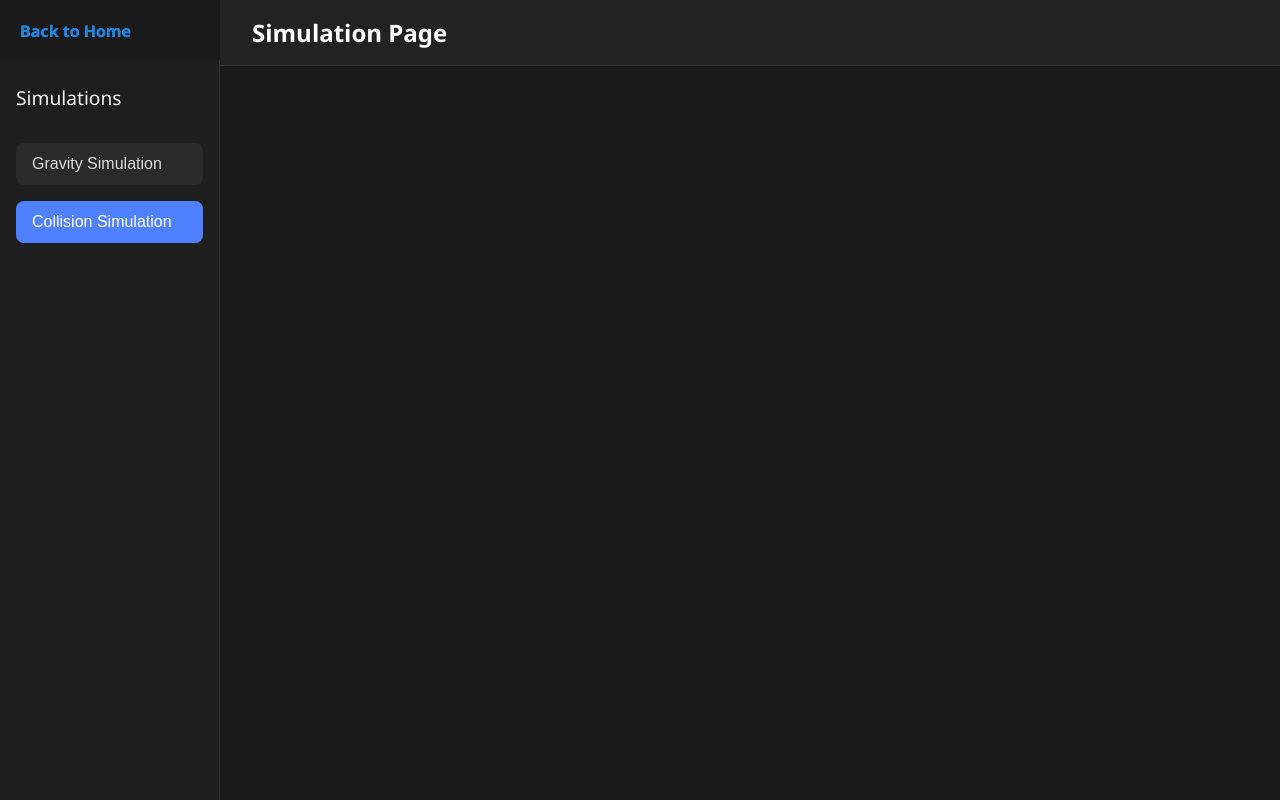
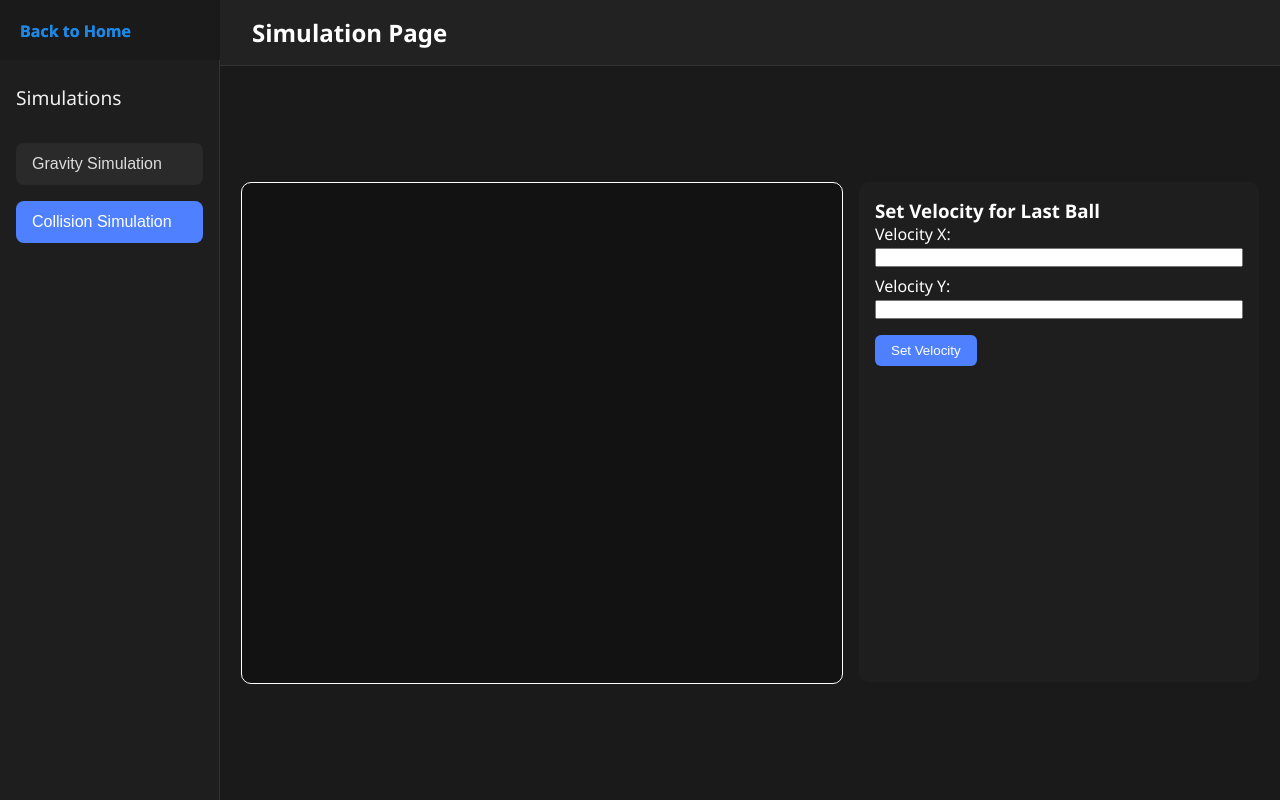
Before and after one commit to zhijin-feng/physics-playground, a React (Vite) app: page /simulation in a window 1280 px wide. Both pictures are taken after a click on the button "Collision Simulation". Built offline with nearby package versions, Linux system fonts and the light colour scheme.

Commit message:
Create collision simulation
Create the collision simulation page where users can click to add balls and observe the collision between balls and the wall

```diff
--- a/src/components/simulations/CollisionSimulation.jsx
+++ b/src/components/simulations/CollisionSimulation.jsx
@@ -0,0 +1,138 @@
+import { useRef, useEffect, useState } from 'react';
+import '../../styles/simulation.css';
+
+function CollisionSimulation() {
+    const canvasRef = useRef(null);
+    const ballsRef = useRef([]); // 用来存储所有小球的状态（x, y, vx, vy）
+    const [lastClickPos, setLastClickPos] = useState(null);
+    const [vxInput, setVxInput] = useState('');
+    const [vyInput, setVyInput] = useState('');
+
+    useEffect(() => {
+        const canvas = canvasRef.current;
+        const ctx = canvas.getContext('2d');
+
+        let animationFrameId;
+
+        function draw() {
+            ctx.clearRect(0, 0, canvas.width, canvas.height);
+
+            // 更新小球位置并处理边界碰撞
+            ballsRef.current.forEach((ball) => {
+                // 更新位置
+                ball.x += ball.vx;
+                ball.y += ball.vy;
+
+                // 边界反弹逻辑（保留 10 像素半径）
+                if (ball.x < 10 || ball.x > canvas.width - 10) {
+                    ball.vx *= -1;
+                    ball.x = Math.max(10, Math.min(ball.x, canvas.width - 10));
+                }
+                if (ball.y < 10 || ball.y > canvas.height - 10) {
+                    ball.vy *= -1;
+                    ball.y = Math.max(10, Math.min(ball.y, canvas.height - 10));
+                }
+            });
+
+            // 画小球
+            ballsRef.current.forEach((ball) => {
+                ctx.beginPath();
+                ctx.arc(ball.x, ball.y, 10, 0, Math.PI * 2);
+                ctx.fillStyle = 'red';
+                ctx.fill();
+            });
+
+            animationFrameId = requestAnimationFrame(draw);
+        }
+
+        draw();
+
+        return () => cancelAnimationFrame(animationFrameId);
+    }, []);
+
+    // 点击画布添加小球
+    const handleCanvasClick = (e) => {
+        const rect = canvasRef.current.getBoundingClientRect();
+        const clickX = e.clientX - rect.left;
+        const clickY = e.clientY - rect.top;
+
+        ballsRef.current.push({ x: clickX, y: clickY, vx: 0, vy: 0 });
+        setLastClickPos({ x: clickX, y: clickY });
+    };
+
+    // 为最后点击的小球设置速度
+    const handleSetVelocity = () => {
+        if (!lastClickPos) return alert('Please click on the canvas to place a ball first.');
+
+        const vx = parseFloat(vxInput);
+        const vy = parseFloat(vyInput);
+
+        if (isNaN(vx) || isNaN(vy)) return alert('Please enter valid numbers for velocity.');
+
+        // 查找最后点击位置对应的小球
+        for (let i = ballsRef.current.length - 1; i >= 0; i--) {
+            const ball = ballsRef.current[i];
+            if (ball.x === lastClickPos.x && ball.y === lastClickPos.y) {
+                ball.vx = vx;
+                ball.vy = vy;
+                break;
+            }
+        }
+    };
+
+    return (
+        <div style={{ display: 'flex', gap: '1rem', padding: '1rem' }}>
+            {/* 画布区域 */}
+            <canvas
+                ref={canvasRef}
+                width={600}
+                height={500}
+                onClick={handleCanvasClick}
+                style={{
+                    border: '1px solid white',
+                    borderRadius: '10px',
+                    backgroundColor: '#121212',
+                }}
+            />
+
+            {/* 右侧输入面板 */}
+            <div
+                className="sim-ai-answer-panel"
+                style={{
+                    width: 400,
+                    height: 500,
+                    padding: '1rem',
+                    boxSizing: 'border-box',
+                    backgroundColor: '#1e1e1e',
+                    color: 'white',
+                    borderRadius: '10px',
+                }}
+            >
+                <h3>Set Velocity for Last Ball</h3>
+                <label>
+                    Velocity X:{' '}
+                    <input
+                        type="number"
+                        value={vxInput}
+                        onChange={(e) => setVxInput(e.target.value)}
+                        style={{ width: '100%', marginBottom: '0.5rem' }}
+                    />
+                </label>
+                <label>
+                    Velocity Y:{' '}
+                    <input
+                        type="number"
+                        value={vyInput}
+                        onChange={(e) => setVyInput(e.target.value)}
+                        style={{ width: '100%' }}
+                    />
+                </label>
+                <button onClick={handleSetVelocity} className="sim-ai-button" style={{ marginTop: '1rem' }}>
+                    Set Velocity
+                </button>
+            </div>
+        </div>
+    );
+}
+
+export default CollisionSimulation;
--- a/src/pages/Simulation.jsx
+++ b/src/pages/Simulation.jsx
@@ -2,7 +2,8 @@
 
 import React, { useState } from 'react';
 import GravitySimulation from '../components/simulations/GravitySimulation.jsx';
-import '../styles/simulation.css'; // 引入样式文件
+import '../styles/simulation.css';
+import CollisionSimulation from "../components/simulations/CollisionSimulation.jsx"; // 引入样式文件
 
 const Simulation = () => {
     // 用于记录当前选中的模拟
@@ -43,6 +44,7 @@ const Simulation = () => {
                     {/* 根据选中的模拟显示不同的内容 */}
                     {activeSimulation === 'gravity' && <GravitySimulation />}
                     {/* 你可以在这里添加其他模拟组件，如 CollisionSimulation */}
+                    {activeSimulation === 'collision' && <CollisionSimulation />}
                 </div>
             </div>
 
```
